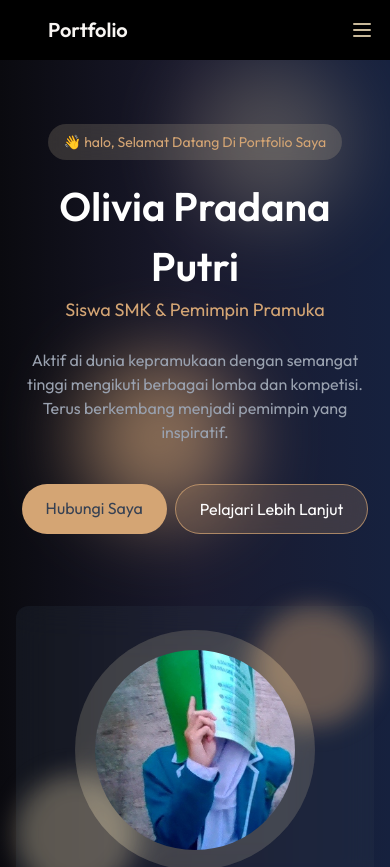
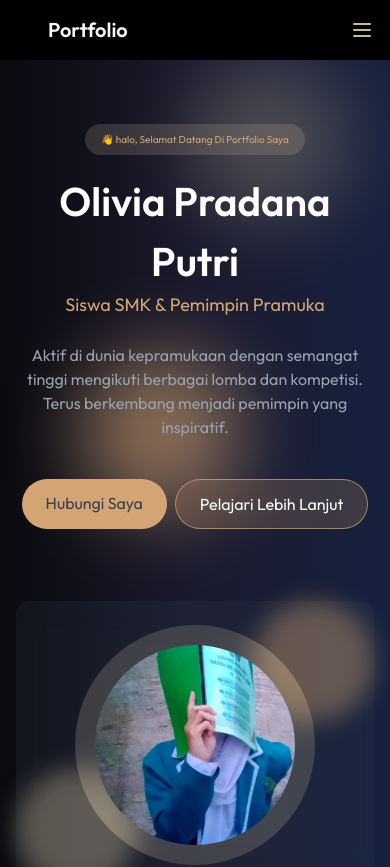
Before and after one commit to nandhastr/oliv-portfolio, a React (Vite) app: page / in a window 390 px wide. Shown: the top 867 px of the page. Built offline with nearby package versions, Linux system fonts and the light colour scheme.

Commit message:
modified nama

```diff
--- a/src/pages/components/Hero.jsx
+++ b/src/pages/components/Hero.jsx
@@ -7,7 +7,7 @@ const Hero = () => {
 
         <div className="items-center justify-center text-center max-w-2xl mx-auto">
             <div className="bg-[#c9b99a]/20 backdrop-blur-lg inline-block px-4 py-2 rounded-full mb-4">
-            <h1 className="opacity-100 text-[#d4a574] text-sm ">
+            <h1 className="opacity-100 text-[#d4a574] text-[10px] md:text-sm ">
                 👋 halo, Selamat Datang Di Portfolio Saya
             </h1>
             </div>
```
